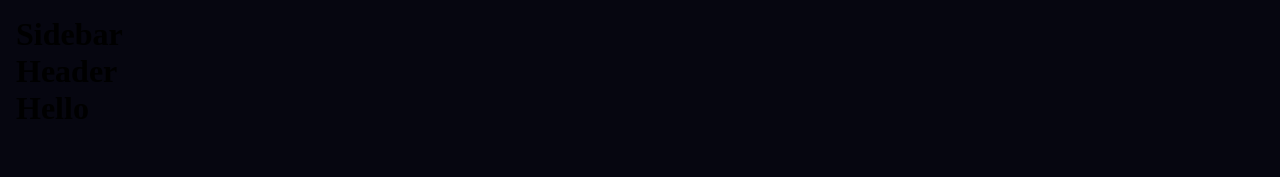
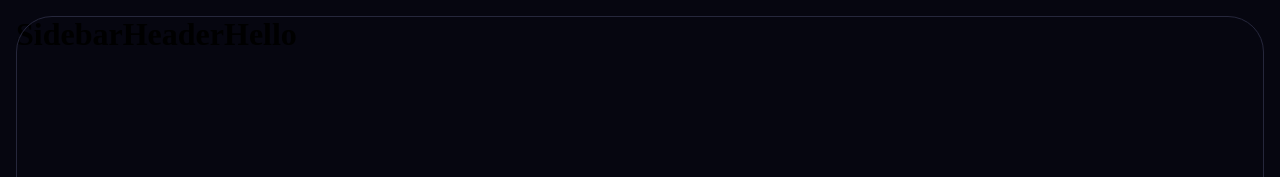
Before and after one commit to bitrend/bitrend-client, a React (Vite) app: page / in a window 1280 px wide. Shown: the top 177 px of the page. Built offline with nearby package versions, Linux system fonts and the light colour scheme.

Commit message:
chore::Layout 스타일링

```diff
--- a/src/Layout/Layout.tsx
+++ b/src/Layout/Layout.tsx
@@ -1,6 +1,7 @@
 import type { ReactNode } from "react";
 import { Header } from "./Header/Header";
 import { Sidebar } from "./Sidebar/Sidebar";
+import * as _ from "./styled";
 
 interface Props {
   children: ReactNode;
@@ -8,12 +9,12 @@ interface Props {
 
 export function Layout({ children }: Props) {
   return (
-    <main>
+    <_.Main>
       <Sidebar />
       <>
         <Header />
         {children}
       </>
-    </main>
+    </_.Main>
   );
 }
--- a/src/Layout/styled.ts
+++ b/src/Layout/styled.ts
@@ -0,0 +1,13 @@
+import styled from "@emotion/styled";
+import { Radius, Theme } from "../Theme/theme";
+
+export const Main = styled.main`
+  display: flex;
+
+  width: 100%;
+  height: 100%;
+  border-radius: ${Radius.radius_36};
+
+  outline: 1px solid ${Theme.Stroke.Stroke_Main};
+  outline-offset: -1px;
+`;
```
